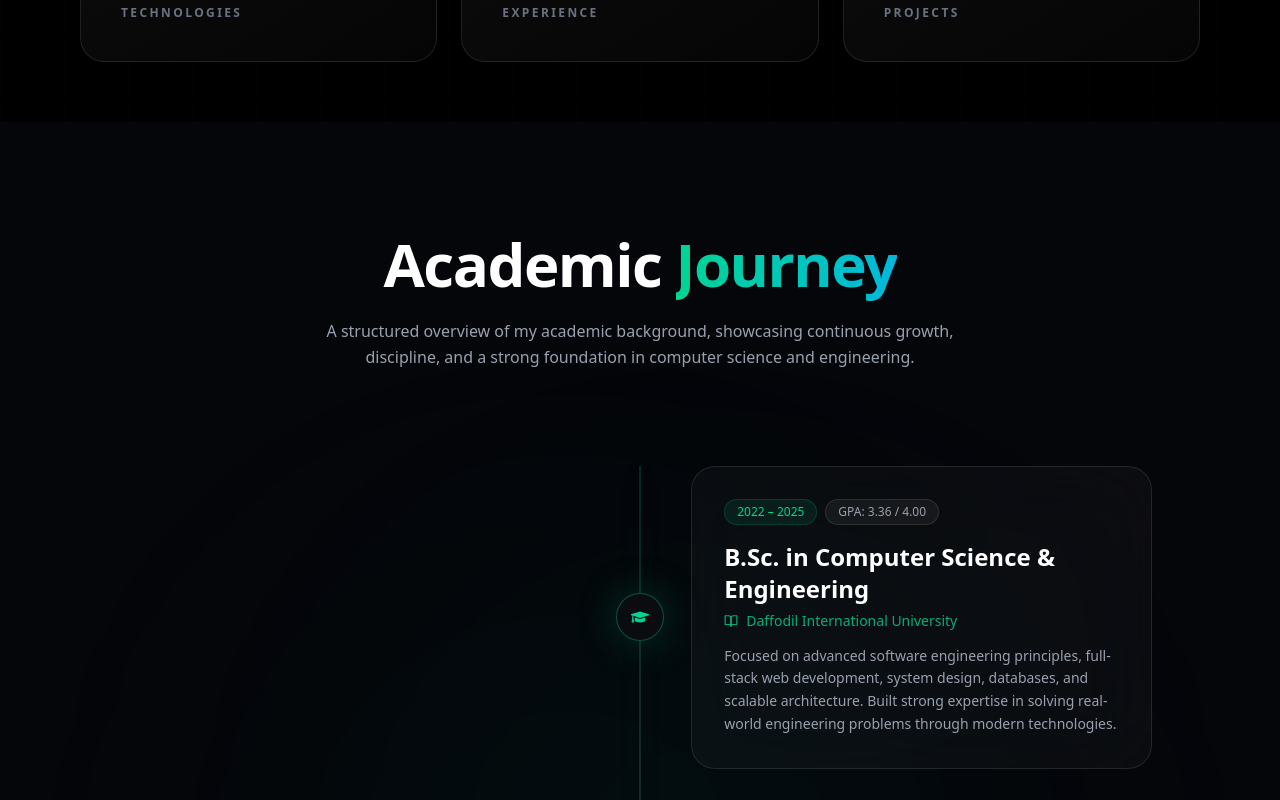
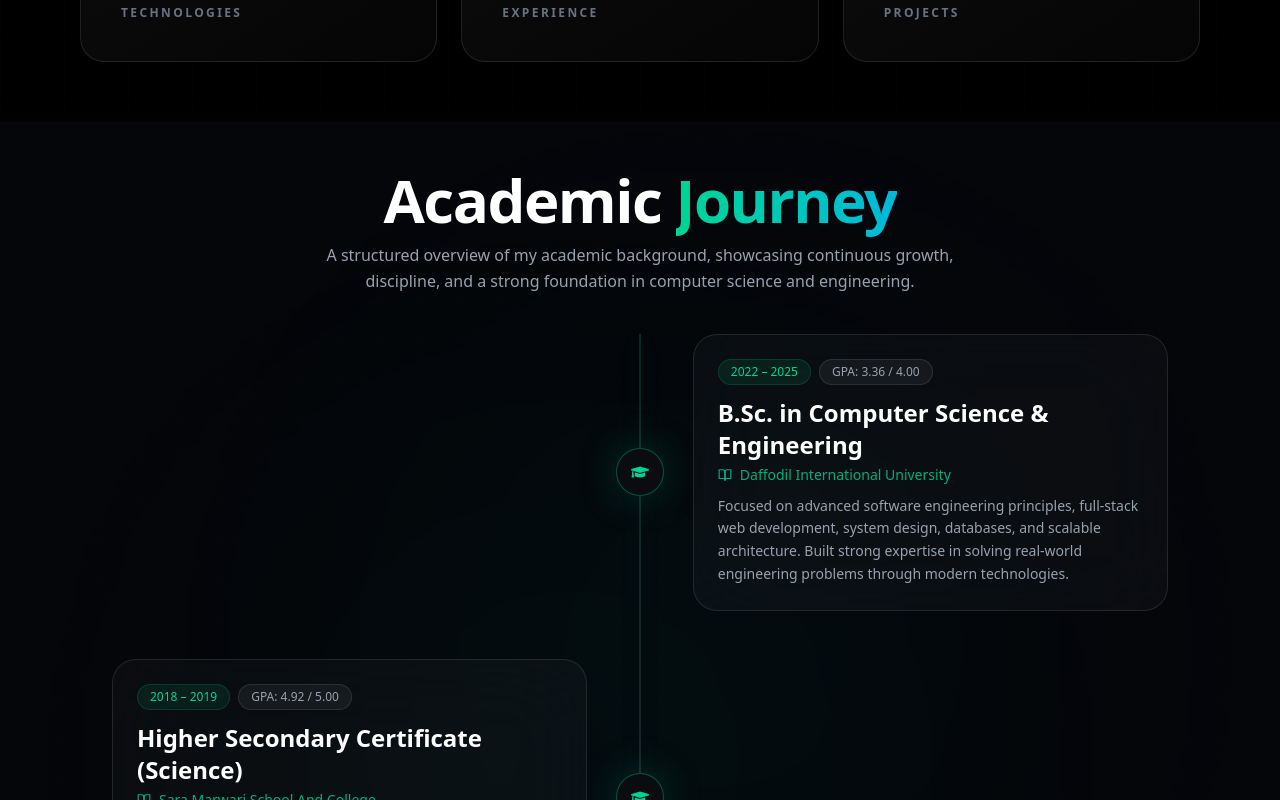
Before and after one commit to kouser-ahamed/my-portfolio, a Next.js app: page / in a window 1280 px wide. Shown: the part 3660-4460 px from the top of the page. Built offline with nearby package versions, Linux system fonts and the light colour scheme.

Commit message:
refactor(Education): adjust padding and margin for improved layout consistency

```diff
--- a/src/app/education/page.jsx
+++ b/src/app/education/page.jsx
@@ -37,7 +37,7 @@ const educationData = [
 
 export default function Education() {
   return (
-    <section className="relative bg-[#05060a] text-white py-20 md:py-28 overflow-hidden">
+    <section className="relative bg-[#05060a] text-white py-8 md:py-12 overflow-hidden">
 
       {/* ===== BACKGROUND ===== */}
       <div className="absolute inset-0">
@@ -53,10 +53,10 @@ export default function Education() {
         />
       </div>
 
-      <div className="relative z-10 max-w-6xl mx-auto px-6 lg:px-16">
+      <div className="relative z-10 max-w-6xl mx-auto px-4 lg:px-12">
 
         {/* ===== HEADER ===== */}
-        <div className="text-center mb-16 md:mb-24">
+        <div className="text-center mb-6 md:mb-10">
           <motion.h2
             initial={{ opacity: 0, y: 20 }}
             whileInView={{ opacity: 1, y: 0 }}
@@ -69,7 +69,7 @@ export default function Education() {
             </span>
           </motion.h2>
 
-          <p className="mt-4 md:mt-6 max-w-2xl mx-auto text-gray-400 text-sm md:text-base leading-relaxed">
+          <p className="mt-2 md:mt-3 max-w-2xl mx-auto text-gray-400 text-sm md:text-base leading-relaxed">
             A structured overview of my academic background, showcasing continuous growth,
             discipline, and a strong foundation in computer science and engineering.
           </p>
@@ -83,7 +83,7 @@ export default function Education() {
                           bg-gradient-to-b from-emerald-500/20 via-white/10 to-cyan-500/20
                           shadow-[0_0_25px_rgba(16,185,129,0.15)]" />
 
-          <div className="space-y-12 md:space-y-20">
+          <div className="space-y-8 md:space-y-12">
 
             {educationData.map((item, index) => (
               <div
@@ -128,7 +128,7 @@ export default function Education() {
                     whileInView={{ opacity: 1, y: 0, x: 0 }}
                     viewport={{ once: true }}
                     transition={{ duration: 0.6, delay: index * 0.1 }}
-                    className="relative p-6 md:p-8 rounded-2xl md:rounded-3xl bg-white/[0.03] border border-white/10 backdrop-blur-2xl transition-all duration-300 hover:border-emerald-500/40 hover:shadow-[0_25px_90px_rgba(16,185,129,0.15)] group overflow-hidden"
+                    className="relative p-4 md:p-6 rounded-2xl md:rounded-3xl bg-white/[0.03] border border-white/10 backdrop-blur-2xl transition-all duration-300 hover:border-emerald-500/40 hover:shadow-[0_25px_90px_rgba(16,185,129,0.15)] group overflow-hidden"
                   >
 
                     {/* HOVER GLOW LAYER */}
@@ -136,7 +136,7 @@ export default function Education() {
                                     bg-gradient-to-br from-emerald-500/10 via-transparent to-cyan-500/10" />
 
                     {/* META */}
-                    <div className="flex flex-wrap gap-2 mb-4">
+                    <div className="flex flex-wrap gap-2 mb-3">
                       <span className="px-2.5 py-0.5 md:px-3 md:py-1 rounded-full text-[11px] md:text-xs bg-emerald-500/10 border border-emerald-500/20 text-emerald-400 font-medium">
                         {item.year}
                       </span>
@@ -152,7 +152,7 @@ export default function Education() {
                     </h3>
 
                     {/* INSTITUTION */}
-                    <div className="flex items-center gap-2 text-xs md:text-sm text-emerald-400/80 mt-1.5 mb-3.5">
+                    <div className="flex items-center gap-2 text-xs md:text-sm text-emerald-400/80 mt-1 mb-2.5">
                       <FiBookOpen className="flex-shrink-0" size={14} />
                       <span className="line-clamp-1">{item.institution}</span>
                     </div>
```
